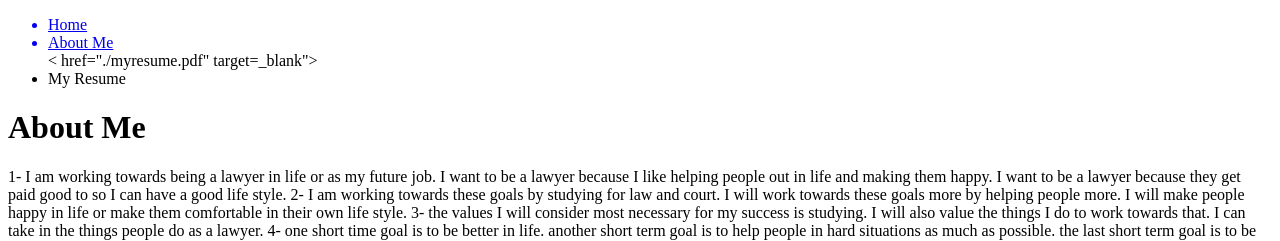
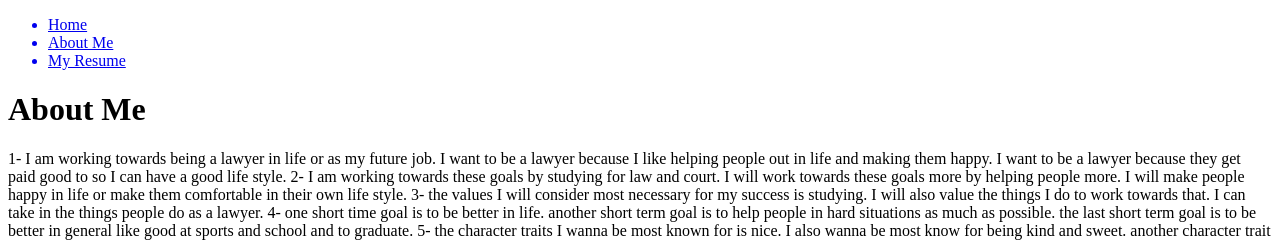
Before and after one commit to CCPS388640/CCPS388640.github.io, a plain HTML site: page aboutme.html in a window 1280 px wide. Shown: the top 241 px of the page. Drawn offline with Linux system fonts and the light colour scheme.

Commit message:
Update aboutme.html

```diff
--- a/aboutme.html
+++ b/aboutme.html
@@ -9,7 +9,7 @@
       <ul>
         <a href="./index.html"><li>Home</li></a>
         <a href="./aboutme.html"><li>About Me</li></a>
-        < href="./myresume.pdf" target=_blank"><li>My Resume</li></a>
+        <a href="./myresume.pdf" target=_blank"><li>My Resume</li></a>
       </ul>
     </nav>
   </header>
```
